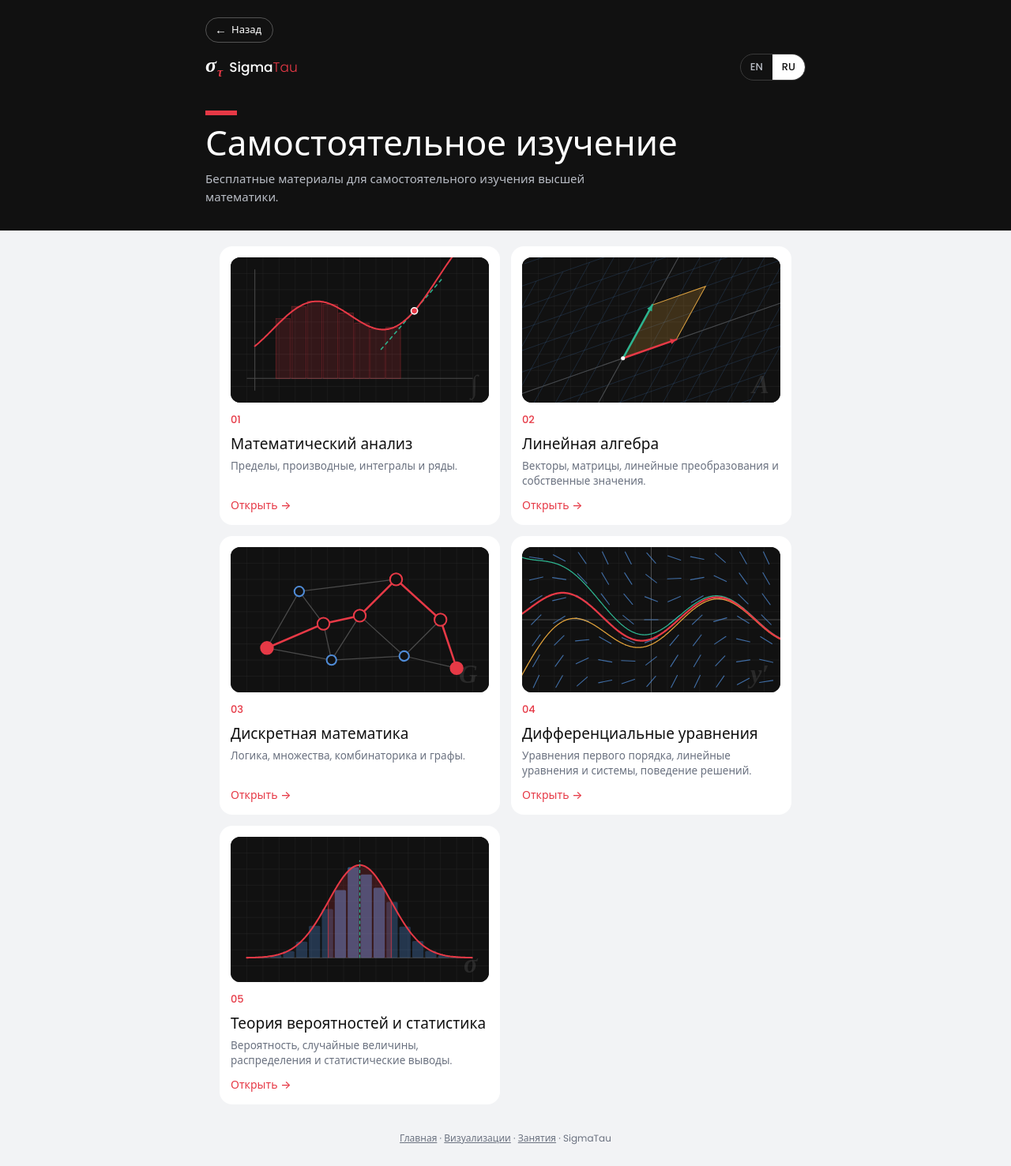
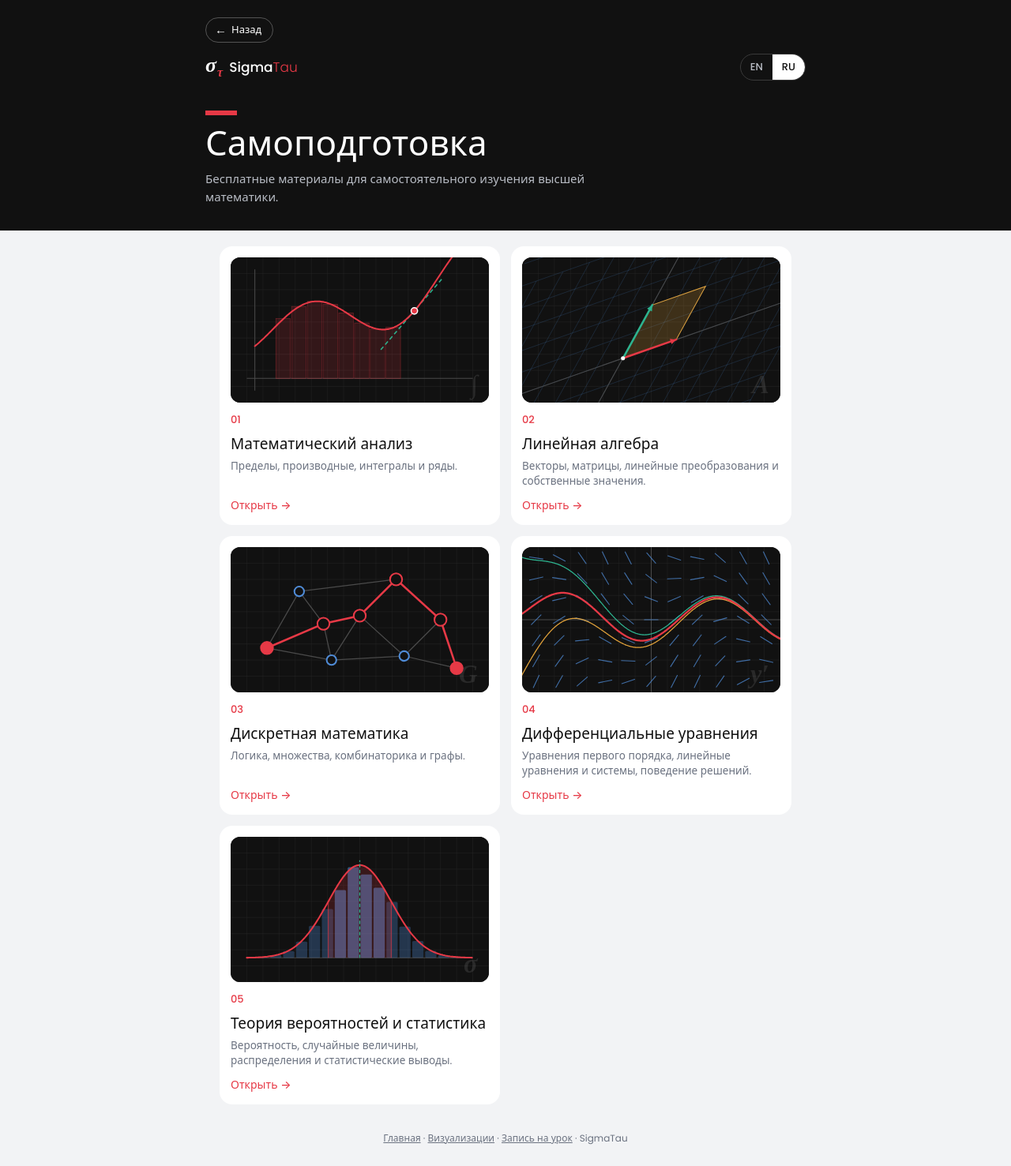
Before and after one commit to temirkhansmagulov/temirkhansmagulov.github.io, a plain HTML site: page self-study/ru/index.html in a window 1280 px wide. Shown: the whole page at 79% size. Drawn offline with Linux system fonts and the light colour scheme.

Commit message:
Use Самоподготовка and Запись на урок consistently on Russian pages
Co-Authored-By: Claude Opus 5.5 <noreply@anthropic.com>
Claude-Session: https://claude.ai/code/session_0197ADi5gDb1kykjxxw6ugHC

```diff
--- a/self-study/ru/index.html
+++ b/self-study/ru/index.html
@@ -7,7 +7,7 @@
 <link rel="icon" type="image/png" sizes="32x32" href="/favicon-32.png">
 <link rel="icon" type="image/png" sizes="192x192" href="/favicon-192.png">
 <link rel="apple-touch-icon" href="/apple-touch-icon.png">
-<title>Самостоятельное изучение · SigmaTau</title>
+<title>Самоподготовка · SigmaTau</title>
 <meta name="description" content="Бесплатные материалы SigmaTau для самостоятельного изучения высшей математики.">
 <meta name="st-back" content="/ru/">
 <link rel="alternate" hreflang="en" href="https://temirkhansmagulov.github.io/self-study/">
@@ -66,7 +66,7 @@ footer a{color:inherit}
 <nav class="lang" aria-label="Язык"><a href="/self-study/" hreflang="en" lang="en">EN</a><span aria-current="true">RU</span></nav>
 </header>
 <div class="bar"></div>
-<h1>Самостоятельное изучение</h1>
+<h1>Самоподготовка</h1>
 <p class="lead">Бесплатные материалы для самостоятельного изучения высшей математики.</p>
 </div></section>
 <main class="in">
@@ -109,7 +109,7 @@ footer a{color:inherit}
 </div>
 </main>
 
-<footer><a href="/ru/">Главная</a> · <a href="/visualizations/">Визуализации</a> · <a href="/tutoring/ru/">Занятия</a> · SigmaTau</footer>
+<footer><a href="/ru/">Главная</a> · <a href="/visualizations/">Визуализации</a> · <a href="/tutoring/ru/">Запись на урок</a> · SigmaTau</footer>
 
 <script src="/back.js"></script>
 </body>
```
Also changed, not shown: self-study/ru/calculus/index.html (+2 -2 lines), self-study/ru/differential-equations/index.html (+2 -2 lines), self-study/ru/discrete-math/index.html (+2 -2 lines), self-study/ru/linear-algebra/index.html (+2 -2 lines), self-study/ru/probability-statistics/index.html (+2 -2 lines), tutoring/ru/index.html (+1 -1 lines).
